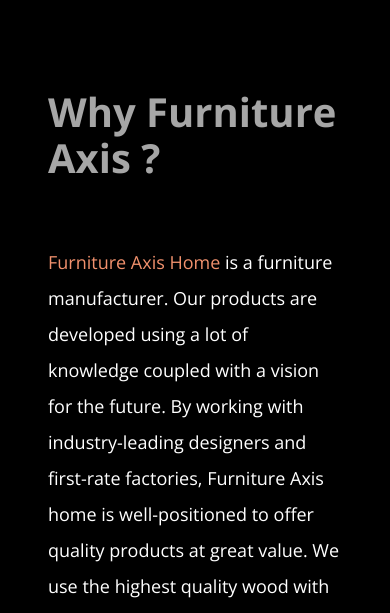
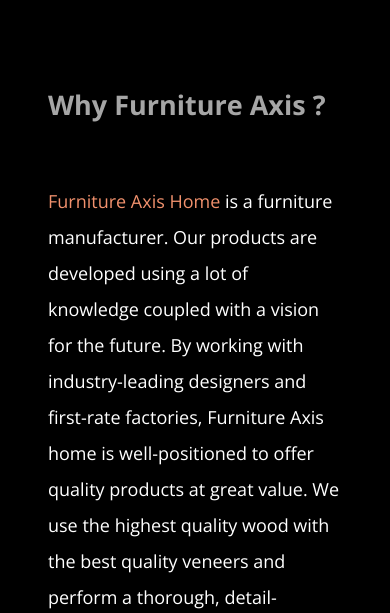
Before and after one commit to mustafa3370/Axis-Furniture-, a plain HTML site: page index.html in a window 390 px wide. Shown: the part 1711-2324 px from the top of the page. Drawn offline with nearby package versions, Linux system fonts and the light colour scheme; a web font is replaced by a local one.

Commit message:
Add files via upload

```diff
--- a/css/axis.css
+++ b/css/axis.css
@@ -507,4 +507,9 @@
     width: 100%;
     height: 55px;
   }
+  .content-section .content h3{
+    margin-top: 20px;
+    color: rgba(255, 255, 255, 0.652);
+     font-size: 27px;
+   }
  }
```
